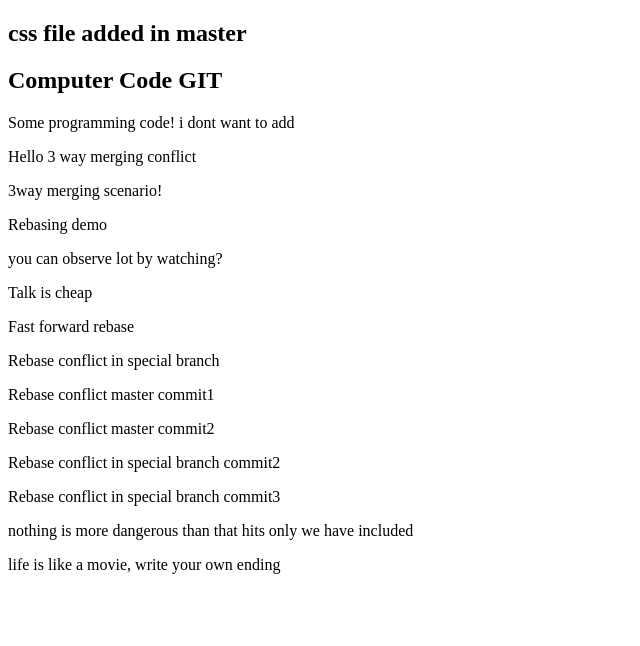
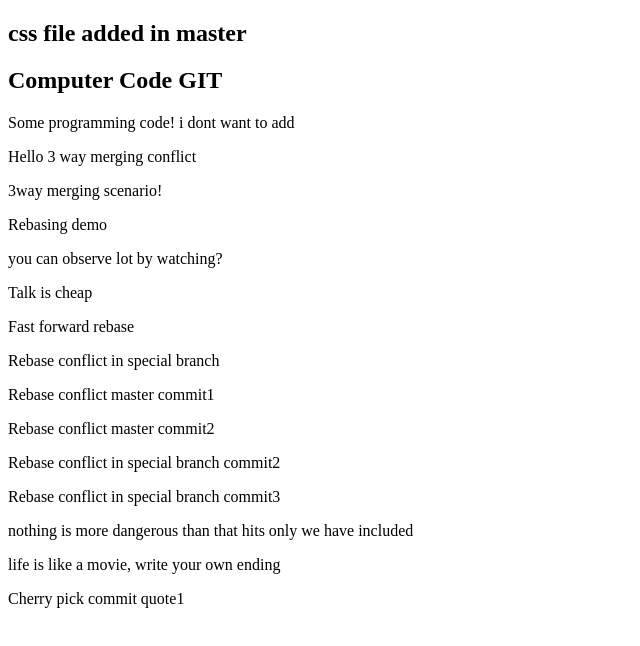
Before and after one commit to Kathiresan1992/0main_openSAP_repo, a plain HTML site: page index.html in a window 1280 px wide. Shown: the whole page, without its empty margins (0-640 px from the left). Drawn offline with Linux system fonts and the light colour scheme.

Commit message:
Cherry pick commit quote1

```diff
--- a/index.html
+++ b/index.html
@@ -17,5 +17,6 @@
 <p>Rebase conflict in special branch commit3</p>
 <p>nothing is more dangerous than that hits only we have included</p>
 <p>life is like a movie, write your own ending</p>
+<p>Cherry pick commit quote1</p>
 </body>
 </html>
```
